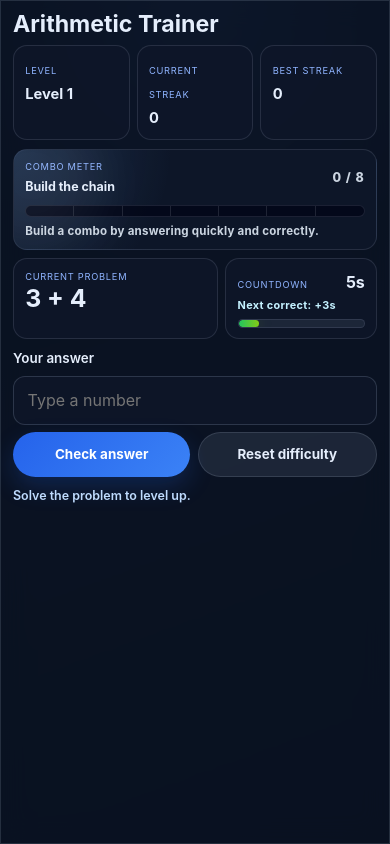
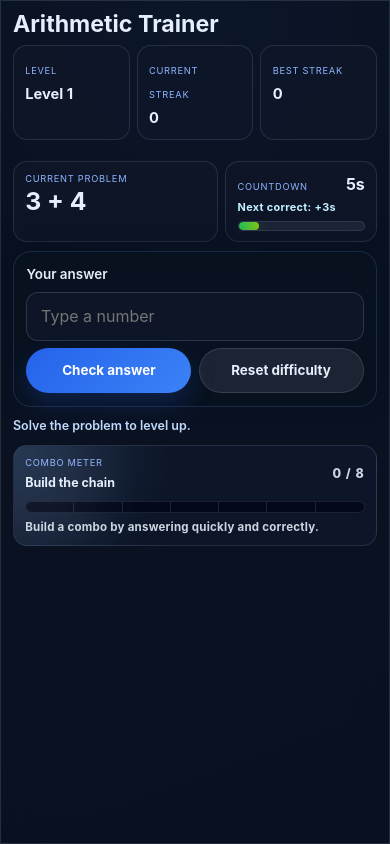
Before and after one commit to Ippo117/ai-github-practice, a React (Vite) app: page / in a window 390 px wide. Built offline with nearby package versions, Linux system fonts and the light colour scheme.

Commit message:
fix: fit mobile gameplay above the fold

```diff
--- a/src/App.jsx
+++ b/src/App.jsx
@@ -408,45 +408,6 @@ export default function App() {
           </article>
         </div>
 
-        <div className={comboMeterClassName}>
-          <div className="combo-header">
-            <div>
-              <p className="problem-label">Combo meter</p>
-              <strong>{isMaxCombo ? multiplierLabel : 'Build the chain'}</strong>
-            </div>
-            <p className="combo-value">{isMaxCombo ? multiplierLabel : `${clampedCombo} / ${MAX_COMBO}`}</p>
-          </div>
-          <div
-            className="combo-bar"
-            role="progressbar"
-            aria-label="Combo meter"
-            aria-valuemin={0}
-            aria-valuemax={MAX_COMBO}
-            aria-valuenow={clampedCombo}
-            aria-valuetext={isMaxCombo ? multiplierLabel : `${clampedCombo} out of ${MAX_COMBO}`}
-          >
-            <span className="combo-fill" style={{ width: `${comboPercent}%` }} />
-            <span className="combo-shimmer" />
-            <div className="combo-markers" aria-hidden="true">
-              {Array.from({ length: MAX_COMBO - 1 }, (_, index) => (
-                <span key={index} />
-              ))}
-            </div>
-          </div>
-          <p className="combo-copy">
-            {isOverdrive
-              ? 'MAX OVERDRIVE engaged — every clean hit refills the clock.'
-              : isMaxCombo
-                ? `${multiplierLabel} — keep the pressure on.`
-                : streakMessage}
-          </p>
-          {floatText ? (
-            <span className="combo-float-text" data-testid="combo-float-text" aria-live="polite">
-              {floatText}
-            </span>
-          ) : null}
-        </div>
-
         <div className="play-grid">
           <div className="problem-card" aria-live="polite">
             <p className="problem-label">Current problem</p>
@@ -500,6 +461,45 @@ export default function App() {
         <p className={`message message-${feedbackState}`} aria-live="polite">
           {message}
         </p>
+
+        <div className={comboMeterClassName}>
+          <div className="combo-header">
+            <div>
+              <p className="problem-label">Combo meter</p>
+              <strong>{isMaxCombo ? multiplierLabel : 'Build the chain'}</strong>
+            </div>
+            <p className="combo-value">{isMaxCombo ? multiplierLabel : `${clampedCombo} / ${MAX_COMBO}`}</p>
+          </div>
+          <div
+            className="combo-bar"
+            role="progressbar"
+            aria-label="Combo meter"
+            aria-valuemin={0}
+            aria-valuemax={MAX_COMBO}
+            aria-valuenow={clampedCombo}
+            aria-valuetext={isMaxCombo ? multiplierLabel : `${clampedCombo} out of ${MAX_COMBO}`}
+          >
+            <span className="combo-fill" style={{ width: `${comboPercent}%` }} />
+            <span className="combo-shimmer" />
+            <div className="combo-markers" aria-hidden="true">
+              {Array.from({ length: MAX_COMBO - 1 }, (_, index) => (
+                <span key={index} />
+              ))}
+            </div>
+          </div>
+          <p className="combo-copy">
+            {isOverdrive
+              ? 'MAX OVERDRIVE engaged — every clean hit refills the clock.'
+              : isMaxCombo
+                ? `${multiplierLabel} — keep the pressure on.`
+                : streakMessage}
+          </p>
+          {floatText ? (
+            <span className="combo-float-text" data-testid="combo-float-text" aria-live="polite">
+              {floatText}
+            </span>
+          ) : null}
+        </div>
 
         {gameOver ? (
           <div className="game-over-overlay" role="dialog" aria-modal="true" aria-labelledby="game-over-title">
--- a/src/styles.css
+++ b/src/styles.css
@@ -383,6 +383,18 @@ h1 {
 
 .problem-card {
   margin-top: 1rem;
+}
+
+.play-grid {
+  display: grid;
+  grid-template-columns: minmax(0, 1.35fr) minmax(0, 1fr);
+  gap: 1rem;
+  margin-top: 1rem;
+  align-items: stretch;
+}
+
+.play-grid > * {
+  margin-top: 0;
 }
 
 .problem-text {
@@ -857,6 +869,173 @@ h1 {
   }
 }
 
+@media (max-width: 640px) {
+  .app-shell {
+    place-items: stretch;
+    padding: 0.5rem;
+  }
+
+  .card {
+    width: 100%;
+    min-height: calc(100svh - 1rem);
+    padding: 1rem 0.9rem;
+    border-radius: 20px;
+  }
+
+  .eyebrow {
+    display: none;
+  }
+
+  h1 {
+    font-size: clamp(1.7rem, 8vw, 2.1rem);
+  }
+
+  .intro {
+    margin: 0.45rem 0 0.85rem;
+    font-size: 0.92rem;
+  }
+
+  .stats-grid {
+    gap: 0.5rem;
+  }
+
+  .stats-grid article,
+  .problem-card,
+  .timer-card,
+  .combo-card {
+    padding: 0.78rem;
+  }
+
+  .stats-grid strong {
+    font-size: 1rem;
+  }
+
+  .play-grid {
+    gap: 0.55rem;
+    margin-top: 0.75rem;
+  }
+
+  .problem-text {
+    font-size: clamp(1.55rem, 7vw, 2.2rem);
+  }
+
+  .timer-row strong {
+    font-size: 1.1rem;
+  }
+
+  .timer-bonus-copy {
+    margin-top: 0.4rem;
+    font-size: 0.8rem;
+  }
+
+  .answer-form {
+    position: sticky;
+    bottom: max(0.4rem, env(safe-area-inset-bottom));
+    z-index: 4;
+    margin-top: 0.75rem;
+    padding: 0.78rem;
+    border-radius: 18px;
+    border: 1px solid rgba(96, 165, 250, 0.18);
+    background: rgba(9, 17, 31, 0.94);
+    box-shadow: 0 -10px 30px rgba(8, 15, 30, 0.28);
+    backdrop-filter: blur(10px);
+  }
+
+  .answer-form label {
+    font-size: 0.82rem;
+  }
+
+  .answer-form input {
+    padding: 0.8rem 0.9rem;
+  }
+
+  .button-row {
+    display: grid;
+    grid-template-columns: repeat(2, minmax(0, 1fr));
+    gap: 0.55rem;
+  }
+
+  .button-row button {
+    min-width: 0;
+    flex: 1 1 auto;
+    padding: 0.82rem 0.85rem;
+    font-size: 0.95rem;
+  }
+
+  .message {
+    margin-top: 0.7rem;
+    min-height: 1.3rem;
+    font-size: 0.95rem;
+  }
+
+  .combo-card {
+    margin-top: 0.75rem;
+  }
+
+  .combo-header {
+    gap: 0.65rem;
+  }
+
+  .combo-header strong,
+  .combo-value {
+    font-size: 0.92rem;
+  }
+
+  .combo-bar {
+    margin-top: 0.6rem;
+    height: 0.85rem;
+  }
+
+  .combo-copy {
+    margin-top: 0.5rem;
+    font-size: 0.84rem;
+  }
+
+  .combo-float-text {
+    right: 0.7rem;
+    bottom: 0.7rem;
+    font-size: 0.74rem;
+    padding: 0.3rem 0.6rem;
+  }
+}
+
+@media (max-width: 640px) and (max-height: 760px) {
+  .card {
+    padding: 0.85rem 0.78rem;
+  }
+
+  .intro {
+    margin-bottom: 0.7rem;
+    font-size: 0.86rem;
+  }
+
+  .stats-grid article,
+  .problem-card,
+  .timer-card,
+  .combo-card,
+  .answer-form {
+    padding: 0.68rem;
+  }
+
+  .problem-label,
+  .stat-label {
+    font-size: 0.66rem;
+  }
+
+  .problem-text {
+    font-size: clamp(1.35rem, 7vw, 1.8rem);
+  }
+
+  .combo-copy {
+    display: none;
+  }
+
+  .message {
+    margin-top: 0.55rem;
+    font-size: 0.88rem;
+  }
+}
+
 @media (prefers-reduced-motion: reduce) {
   .card {
     transition: none;
```
Also changed, not shown: 1 other file (tests, documents, lock files or other folders).
